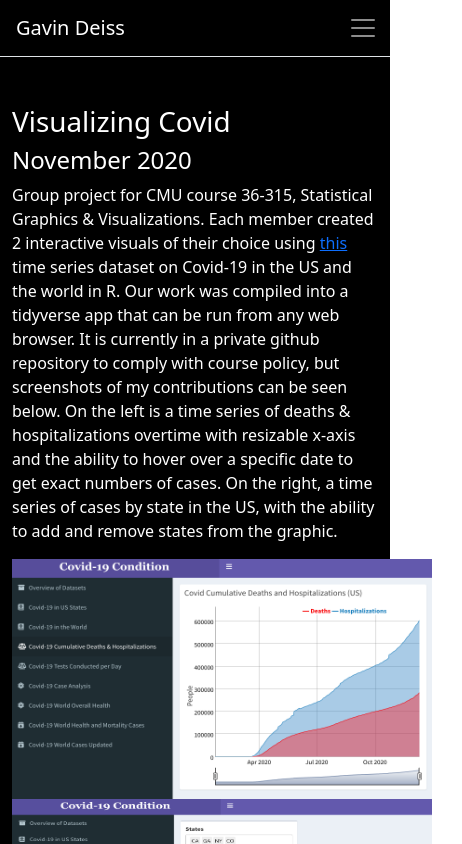
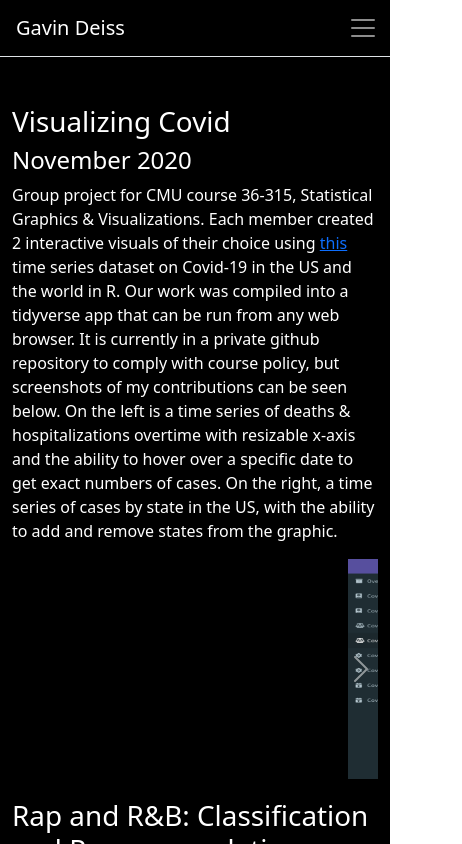
Before and after one commit to gdeiss/portfolio-1, a React (Create React App) app: page /data-sci in a window 390 px wide. Shown: the top 844 px of the page, 462 px wide, since content can reach past the window. Built offline with nearby package versions, Linux system fonts and the light colour scheme.

Commit message:
Update Data-Hero.js

```diff
--- a/src/components/Data-Hero.js
+++ b/src/components/Data-Hero.js
@@ -2,6 +2,8 @@ import Jumbotron from 'react-bootstrap/Jumbotron';
 import Container from 'react-bootstrap/Container';
 import Row from 'react-bootstrap/Row';
 import Col from 'react-bootstrap/Col';
+import Carousel from 'react-bootstrap/Carousel';
+import Image from 'react-bootstrap/Image';
 
 import world from '../datasci/world.png';
 import state from '../datasci/state.png';
@@ -10,8 +12,8 @@ import letters from '../datasci/letters.png';
 
 var imageStyle = {
     flex: 1,
-    width: 420,
-    height: 240,
+    width: 450,
+    height: 220,
     resizeMode: 'contain'
 }
 
@@ -30,14 +32,14 @@ function Art() {
           </Col>
         </Row>
         <Row>
-          <div class='col-1'></div>
-          <div class='col-md-auto'>
-            <img src={world} style = {imageStyle} alt="fireSpot"/>
-          </div>
-          <div class='col-md-auto'>
-            <img src={state} style = {imageStyle} alt="fireSpot"/>
-          </div>
-          <div class='col-1'></div>
+          <Carousel variant='dark' nextLabel='' prevLabel='' prevIcon=''>
+            <Carousel.Item>
+              <img src={world} style={imageStyle} alt="fireSpot"/>
+            </Carousel.Item>
+            <Carousel.Item>
+              <img src={state} style = {imageStyle} alt="fireSpot"/>
+            </Carousel.Item>
+          </Carousel>
         </Row>
         <Row>
           <Col>
```
